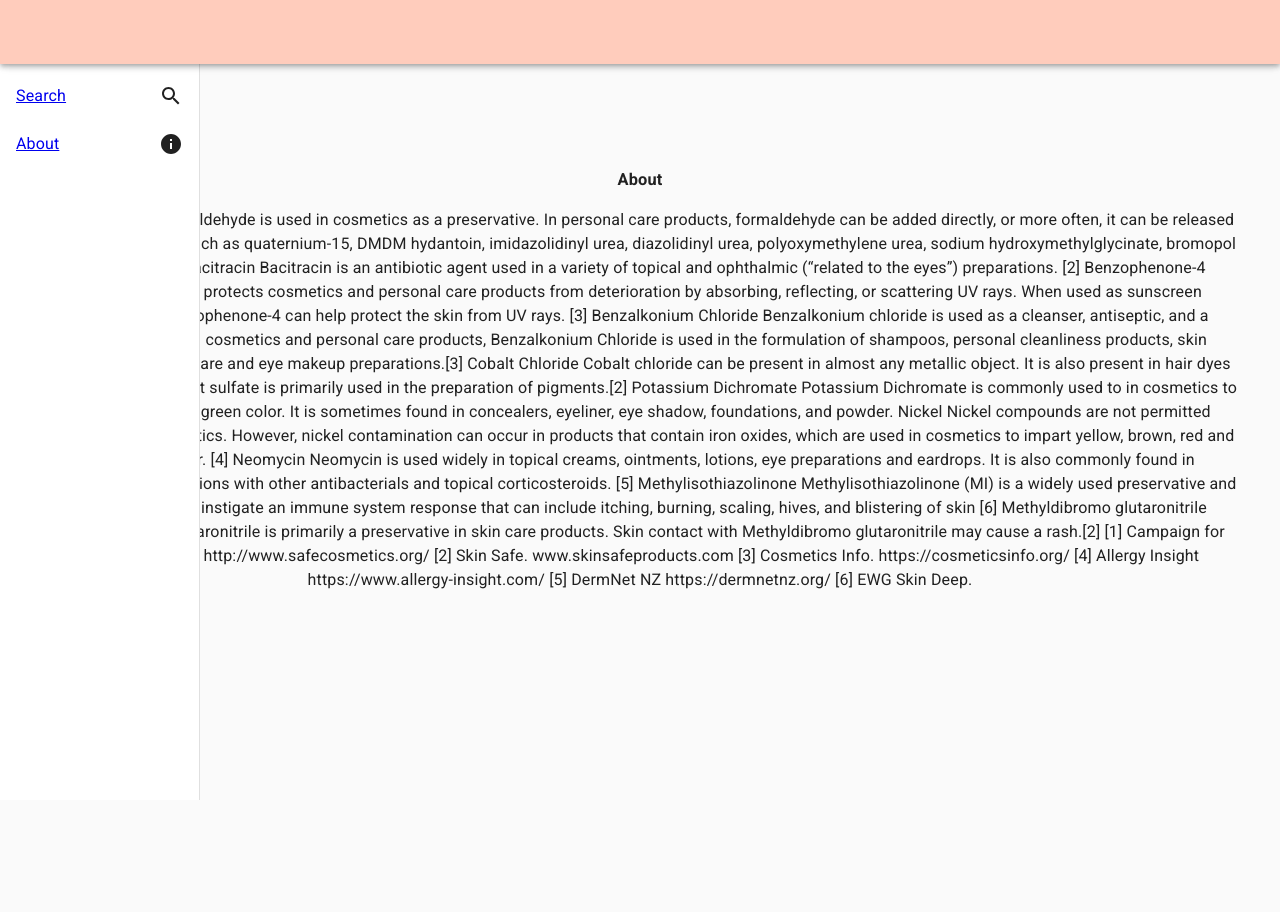
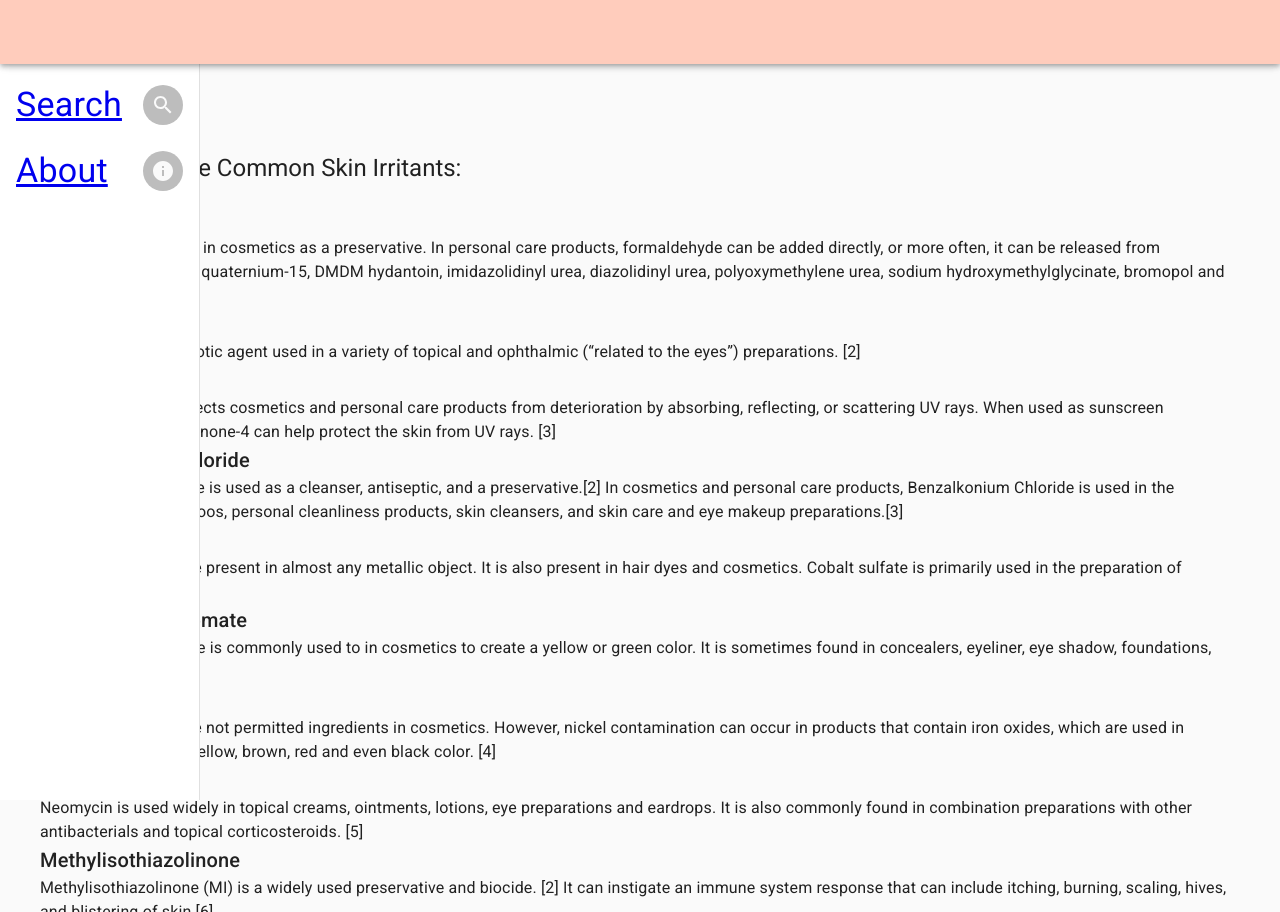
Before and after one commit to kaleyfawcett/Topical-Frontend, a React (Create React App) app in the folder topical/: page /about in a window 1280 px wide. Built offline with nearby package versions, Linux system fonts and the light colour scheme; no server answers.

Commit message:
all pages were styled

```diff
--- a/topical/src/components/About.js
+++ b/topical/src/components/About.js
@@ -4,62 +4,115 @@ import { Grid, Typography } from '@material-ui/core'
 const containerStyles = {
   height: '100vh',
   overflow: 'auto',
-  textAlign: 'center',
+  textAlign: 'left',
   padding: '5vh'
 }
 function About () {
   return (
     <Grid container direction='column'>
       <div style={containerStyles}>
-        <h3>About</h3>
-        <Typography style={{ display: 'inline-block' }}>
+        <Typography
+          variant='h5'
+        >
+          More About The Common Skin Irritants:
+        </Typography>
+        <br />
+        <Typography
+          variant='h6'
+        >
         Formaldehyde
-
+        </Typography>
+        <Typography>
 Formaldehyde is used in cosmetics as a preservative.  In personal care products, formaldehyde can be added directly, or more often, it can be released from preservatives such as quaternium-15, DMDM hydantoin, imidazolidinyl urea, diazolidinyl urea, polyoxymethylene urea, sodium hydroxymethylglycinate, bromopol and glyoxal.[1]
-
+        </Typography>
+        <Typography
+          variant='h6'
+        >
 Bacitracin
-
+        </Typography>
+        <Typography>
 Bacitracin is an antibiotic agent used in a variety of topical and ophthalmic (“related to the eyes”) preparations. [2]
-
+        </Typography>
+        <Typography
+          variant='h6'
+        >
 Benzophenone-4
+        </Typography>
+        <Typography>
 Benzophenone-4 protects cosmetics and personal care products from deterioration by absorbing, reflecting, or scattering UV rays. When used as sunscreen ingredients, Benzophenone-4 can help protect the skin from UV rays. [3]
-
+        </Typography>
+        <Typography
+          variant='h6'
+        >
 Benzalkonium Chloride
-
+        </Typography>
+        <Typography>
 Benzalkonium chloride is used as a cleanser, antiseptic, and a preservative.[2]  In cosmetics and personal care products, Benzalkonium Chloride is used in the formulation of shampoos, personal cleanliness products, skin cleansers, and skin care and eye makeup preparations.[3]
-
+        </Typography>
+        <Typography
+          variant='h6'
+        >
 Cobalt Chloride
-
+        </Typography>
+        <Typography>
 Cobalt chloride can be present in almost any metallic object. It is also present in hair dyes and cosmetics. Cobalt sulfate is primarily used in the preparation of pigments.[2]
-
+        </Typography>
+        <Typography
+          variant='h6'
+        >
 Potassium Dichromate
-
+        </Typography>
+        <Typography>
 Potassium Dichromate is commonly used to in cosmetics to create a yellow or green color.  It is sometimes found in concealers, eyeliner, eye shadow, foundations, and powder.
-
+        </Typography>
+        <Typography
+          variant='h6'
+        >
 Nickel
-
+        </Typography>
+        <Typography>
 Nickel compounds are not permitted ingredients in cosmetics.  However, nickel contamination can occur in products that contain iron oxides, which are used in cosmetics to impart yellow, brown, red and even black color. [4]
-
+        </Typography>
+        <Typography
+          variant='h6'
+        >
 Neomycin
-
+        </Typography>
+        <Typography>
 Neomycin is used widely in topical creams, ointments, lotions, eye preparations and eardrops. It is also commonly found in combination preparations with other antibacterials and topical corticosteroids. [5]
-
+        </Typography>
+        <Typography
+          variant='h6'
+        >
 Methylisothiazolinone
-
+        </Typography>
+        <Typography>
 Methylisothiazolinone (MI) is a widely used preservative and biocide. [2]  It can instigate an immune system response that can include itching, burning, scaling, hives, and blistering of skin [6]
-
+        </Typography>
+        <Typography
+          variant='h6'
+        >
 Methyldibromo glutaronitrile
-
+        </Typography>
+        <Typography>
 Methyldibromo glutaronitrile is primarily a preservative in skin care products.
 Skin contact with Methyldibromo glutaronitrile may cause a rash.[2]
-
+        </Typography>
+        <br />
+        <Typography
+          variant='body'
+        >
+          Sources:
+        </Typography>
+        <Typography
+          variant='caption'
+        >
 [1] Campaign for Safe Cosmetics. http://www.safecosmetics.org/
 [2] Skin Safe. www.skinsafeproducts.com
 [3] Cosmetics Info. https://cosmeticsinfo.org/
 [4] Allergy Insight https://www.allergy-insight.com/
 [5] DermNet NZ https://dermnetnz.org/
 [6] EWG Skin Deep.
-
         </Typography>
       </div>
     </Grid>
--- a/topical/src/components/Home.js
+++ b/topical/src/components/Home.js
@@ -1,9 +1,7 @@
 import React from 'react'
-import { Grid, Typography, Box, CardMedia } from '@material-ui/core'
+import { Grid, Typography, Box } from '@material-ui/core'
 import NameSearch from './NameSearch'
 import QuaggaDisplay from './QuaggaDisplay'
-// import Card from '@material-ui/core/Card'
-import MediaCard from './MediaCard'
 
 const Home = ({ setSearchResults }) => {
   const containerStyles = {
@@ -18,18 +16,15 @@ const Home = ({ setSearchResults }) => {
   return (
     <Grid container direction='column'>
       <div style={containerStyles}>
-        {/* <Typography variant='h2' gutterBottom>
-        Topical
-        </Typography> */}
-        {/* <MediaCard /> */}
         <Box m={4}>
-          <Typography variant='h4' gutterBottom>
-        To get started, scan a product or enter the UPC:
+          <Typography variant='h5' gutterBottom>
+            {/* To get started, scan a product or enter the UPC: */}
+        Open scanner to check a product’s ingredients:
           </Typography>
           <QuaggaDisplay onSearchResults={onSearchResults} />
         </Box>
-        <Typography variant='h4' gutterBottom>
-        Or search by product name:
+        <Typography variant='h5' gutterBottom>
+        Or search by product name, ingredients, or category:
         </Typography>
         <NameSearch onSearchResults={onSearchResults} />
       </div>
--- a/topical/src/components/Navigation.js
+++ b/topical/src/components/Navigation.js
@@ -12,12 +12,11 @@ import ListItemText from '@material-ui/core/ListItemText'
 import MenuIcon from '@material-ui/icons/Menu'
 import CloseIcon from '@material-ui/icons/Close'
 import { makeStyles, useTheme } from '@material-ui/core/styles'
-// import { Home, Book, AccountBox } from '@material-ui/icons'
 import SearchIcon from '@material-ui/icons/Search'
-import PersonIcon from '@material-ui/icons/Person'
 import InfoIcon from '@material-ui/icons/Info'
 import { Link } from 'react-router-dom'
 import MediaCard from './MediaCard'
+import Avatar from '@material-ui/core/Avatar'
 
 const drawerWidth = 200
 const useStyles = makeStyles(theme => ({
@@ -63,17 +62,33 @@ function Navigation () {
   const drawer = (
     <div>
       <List>
-        {/* <ListItem button>
-          <ListItemText><Link to='/profile'>Profile</Link></ListItemText>
-          <PersonIcon />
-        </ListItem> */}
         <ListItem button>
-          <ListItemText><Link to='/'>Search</Link></ListItemText>
-          <SearchIcon />
+          <ListItemText>
+            <Link to='/'>
+              <Typography
+                variant='h4'
+              >
+                Search
+              </Typography>
+            </Link>
+          </ListItemText>
+          <Avatar>
+            <SearchIcon />
+          </Avatar>
         </ListItem>
         <ListItem button>
-          <ListItemText><Link to='/about'>About</Link></ListItemText>
-          <InfoIcon />
+          <ListItemText>
+            <Link to='/about'>
+              <Typography
+                variant='h4'
+              >
+                About
+              </Typography>
+            </Link>
+          </ListItemText>
+          <Avatar>
+            <InfoIcon />
+          </Avatar>
         </ListItem>
       </List>
     </div>
--- a/topical/src/components/ProductCard.js
+++ b/topical/src/components/ProductCard.js
@@ -1,19 +1,56 @@
 import React from 'react'
-import { Route, Link } from 'react-router-dom'
-import ProductDetail from './ProductDetail'
+import { Link } from 'react-router-dom'
+import Card from '@material-ui/core/Card'
+import CardContent from '@material-ui/core/CardContent'
+import CardMedia from '@material-ui/core/CardMedia'
+import Typography from '@material-ui/core/Typography'
+import Divider from '@material-ui/core/Divider'
+
+const styles = muiBaseTheme => ({
+  card: {
+    maxWidth: 300,
+    margin: 'auto',
+    transition: '0.3s',
+    boxShadow: '0 8px 40px -12px rgba(0,0,0,0.3)',
+    '&:hover': {
+      boxShadow: '0 16px 70px -12.125px rgba(0,0,0,0.3)'
+    },
+    content: {
+      textAlign: 'center',
+      padding: '5vh',
+      color: 'secondary'
+    }
+  }
+})
+const classes = styles()
 
 const ProductCard = props => {
   const { name, image, upc } = props
 
   return (
     <>
-      <Link to={`/product/${upc}/`}>
-        <div key={upc}>
-          <h1>{name}</h1>
-          <h2>{upc}</h2>
-          <img src={image} alt={name} />
-        </div>
-      </Link>
+      <Card className={classes.card}>
+        <CardContent className={classes.content}>
+          <Typography>
+            <Link to={`/product/${upc}/`}>
+              <div key={upc}>
+                <Typography
+                  variant='h6'
+                >
+                  {name}
+                </Typography>
+                <Typography>
+                  {upc}
+                </Typography>
+                <CardMedia>
+                  <img src={image} alt={name} />
+                </CardMedia>
+              </div>
+            </Link>
+          </Typography>
+        </CardContent>
+      </Card>
+      <Divider variant='middle' />
     </>
   )
 }
--- a/topical/src/components/ProductListPage.js
+++ b/topical/src/components/ProductListPage.js
@@ -1,5 +1,7 @@
 import React from 'react'
 import Card from '@material-ui/core/Card'
+import CardContent from '@material-ui/core/CardContent'
+import Typography from '@material-ui/core/Typography'
 import ProductCard from './ProductCard'
 
 const styles = muiBaseTheme => ({
@@ -10,6 +12,10 @@ const styles = muiBaseTheme => ({
     boxShadow: '0 8px 40px -12px rgba(0,0,0,0.3)',
     '&:hover': {
       boxShadow: '0 16px 70px -12.125px rgba(0,0,0,0.3)'
+    },
+    content: {
+      textAlign: 'center',
+      padding: '5vh'
     }
   }
 })
@@ -18,10 +24,16 @@ const ProductList = ({ result }) => {
   console.log(result)
   return (
     <Card className={classes.card}>
+      <CardContent className={classes.content}>
         <div>
+          <Typography>
             {!result
               ? (
-            <h1>No results found</h1>
+                <Typography
+                  variant='h3'
+                >
+                No results found
+                </Typography>
               )
               : (
                 <div>
@@ -39,7 +51,9 @@ const ProductList = ({ result }) => {
                   )}
                 </div>
               )}
+          </Typography>
         </div>
+      </CardContent>
     </Card>
   )
 }
```
Lines whose indentation alone changed are shown as unchanged.
